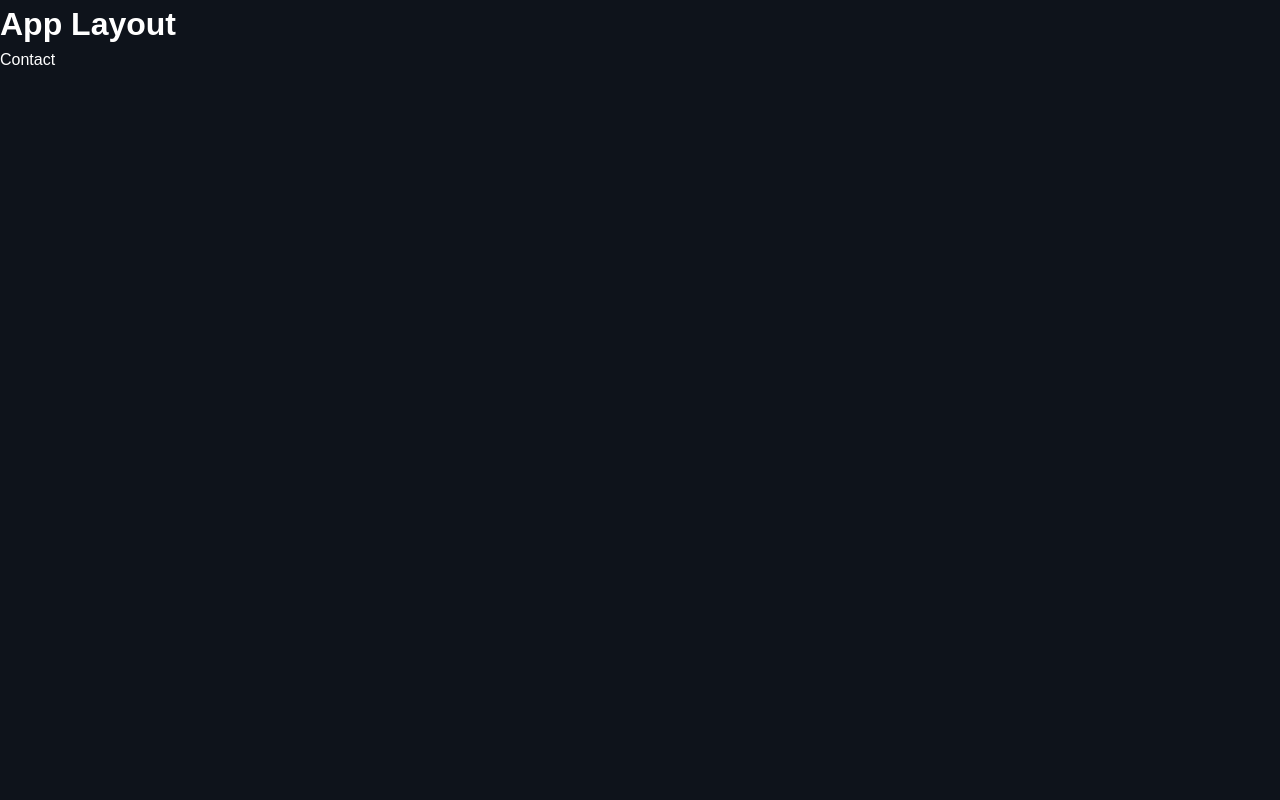
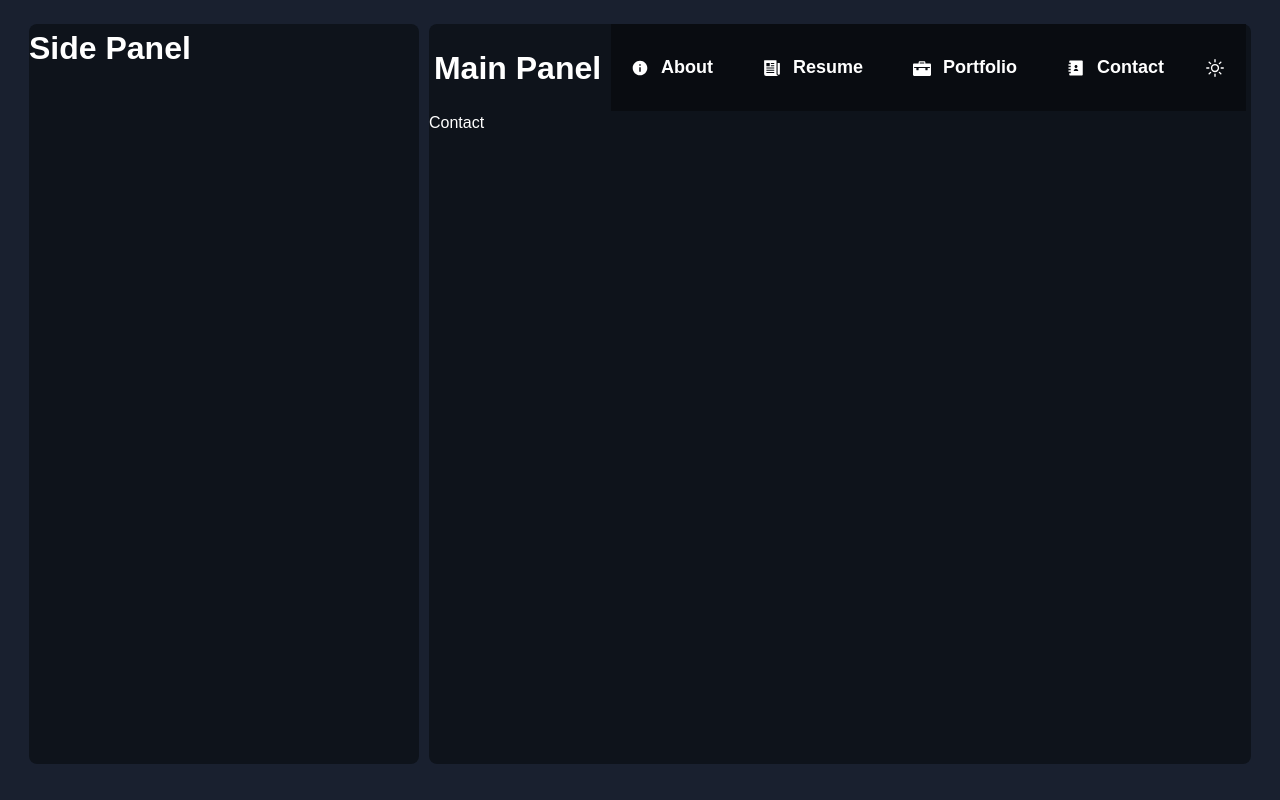
Before and after one commit to theo101600/react-portfolio-final, a React (Vite) app: page /contact in a window 1280 px wide. Built offline with nearby package versions, Linux system fonts and the light colour scheme.

Commit message:
implemented basic app layout

```diff
--- a/src/pages/Homepage.jsx
+++ b/src/pages/Homepage.jsx
@@ -120,9 +120,9 @@ function Homepage() {
         <div>
           <h1>
             Hi, <br />
-            I'm Theo
+            HFNSOUTN
           </h1>
-          <h2>React Developer</h2>
+          <h2>HANLGUIRNALSHE</h2>
           <StyledButtonContainer>
             <Button variation="primary" size="large">
               Contact
--- a/src/ui/AppLayout.jsx
+++ b/src/ui/AppLayout.jsx
@@ -1,11 +1,21 @@
-import { Outlet } from "react-router";
+import { styled } from "styled-components";
+import MainPanel from "./MainPanel";
+import SidePanel from "./SidePanel";
+
+const StyledAppLayout = styled.div`
+  background-color: var(--color-bg-2);
+  padding: 2.4rem;
+  display: grid;
+  grid-template-columns: 40rem 1fr;
+  height: 100vh;
+`;
 
 function AppLayout() {
   return (
-    <div>
-      <h1>App Layout</h1>
-      <Outlet />
-    </div>
+    <StyledAppLayout>
+      <SidePanel/>
+      <MainPanel/>
+    </StyledAppLayout>
   );
 }
 
--- /dev/null
+++ b/src/ui/AppNav.jsx
@@ -0,0 +1,124 @@
+import { NavLink } from "react-router";
+import { IoMdInformationCircle } from "react-icons/io";
+import { IoNewspaperSharp } from "react-icons/io5";
+import { ImBriefcase } from "react-icons/im";
+import { RiContactsBook3Fill } from "react-icons/ri";
+import styled from "styled-components";
+
+const NavList = styled.ul`
+  display: flex;
+  flex-direction: row;
+  gap: 1rem;
+  font-size: 2.5rem;
+`;
+
+const StyledContainer = styled.div`
+  display: flex;
+  align-items: center;
+  svg {
+    margin-right: 1.2rem;
+  }
+`
+
+const StyledNavLink = styled(NavLink)`
+  position: relative;
+  display: block;
+  // text-transform: uppercase;
+  margin: 20px 0;
+  padding: 10px 20px;
+  text-decoration: none;
+  color: var(--color-text-a-0);
+  font-size: 18px;
+  font-weight: 600;
+  transition: 0.5s;
+  z-index: 1;
+
+  @media (max-width: 550px) {
+    padding: 0 10px;
+  }
+
+  @media (max-width: 450px) {
+    padding: 0 3px;
+    font-size: 5px;
+  }
+  @media (max-width: 400px) {
+    padding: 0 1px;
+    font-size: 1px;
+  }
+
+  &::before {
+    content: "";
+    position: absolute;
+    top: 0;
+    left: 0;
+    width: 100%;
+    height: 100%;
+    border-top: 2px solid var(--color-primary);
+    border-bottom: 2px solid var(--color-primary);
+    transform: scaleY(2);
+    opacity: 0;
+    transition: 0.3s;
+  }
+
+  &::after {
+    content: "";
+    position: absolute;
+    top: 2px;
+    left: 0;
+    width: 100%;
+    height: 100%;
+    background-color: var(--color-primary);
+    transform: scale(0);
+    opacity: 0;
+    transition: 0.3s;
+    z-index: -1;
+  }
+
+  &:hover {
+    color: var(--color-text-b-0);
+    &::before,
+    &::after {
+      transform: scaleY(1);
+      opacity: 1;
+    }
+  }
+`;
+
+function AppNav() {
+  return (
+    <nav>
+      <NavList>
+
+        <StyledNavLink to="/about">
+          <StyledContainer>
+            <IoMdInformationCircle />
+            About
+          </StyledContainer>
+        </StyledNavLink>
+
+        <StyledNavLink to="/resume">
+          <StyledContainer>
+            <IoNewspaperSharp />
+            Resume
+          </StyledContainer>
+        </StyledNavLink>
+
+        <StyledNavLink to="/portfolio">
+          <StyledContainer>
+            <ImBriefcase />
+            Portfolio
+          </StyledContainer>
+        </StyledNavLink>
+
+        <StyledNavLink to="/contact">
+          <StyledContainer>
+            <RiContactsBook3Fill />
+            Contact
+          </StyledContainer>
+        </StyledNavLink>
+      </NavList>
+    </nav>
+  );
+}
+
+export default AppNav;
--- /dev/null
+++ b/src/ui/MainPanel.jsx
@@ -0,0 +1,42 @@
+import { Outlet } from "react-router";
+import { styled } from "styled-components";
+import AppNav from "./AppNav";
+import DarkModeToggle from "./DarkModeToggle";
+
+const StyledMainPanel = styled.div`
+    background-color: var(--color-bg-1);
+    border-radius: 8px;
+    margin: 0 5px;
+
+    height: calc(100vh - 6rem);
+`;
+
+const StyledHeader = styled.header`
+    display: flex;
+    flex-direction: row;
+    align-items: center;
+    justify-content: space-around;
+`
+
+const StyledNavContainer = styled.div`
+    display: flex;
+    background-color: var(--color-bg-0);
+`
+
+
+function MainPanel() {
+    return (
+      <StyledMainPanel>
+        <StyledHeader>
+        <h1>Main Panel</h1>
+        <StyledNavContainer>
+        <AppNav/>
+        <DarkModeToggle/>
+        </StyledNavContainer>
+        </StyledHeader>
+        <Outlet />
+      </StyledMainPanel>
+    );
+  }
+
+  export default MainPanel;
--- /dev/null
+++ b/src/ui/SidePanel.jsx
@@ -0,0 +1,22 @@
+import { styled } from "styled-components";
+import DarkModeToggle from "./DarkModeToggle";
+
+const StyledSidePanel = styled.div`
+    background-color: var(--color-bg-1);
+    border-radius: 8px;
+    margin: 0 5px;
+
+    // display: flex;
+    // flex-direction: column;
+    height: calc(100vh - 6rem);
+`
+
+function SidePanel() {
+    return (
+      <StyledSidePanel>
+        <h1>Side Panel</h1>
+      </StyledSidePanel>
+    );
+  }
+
+  export default SidePanel;
```
